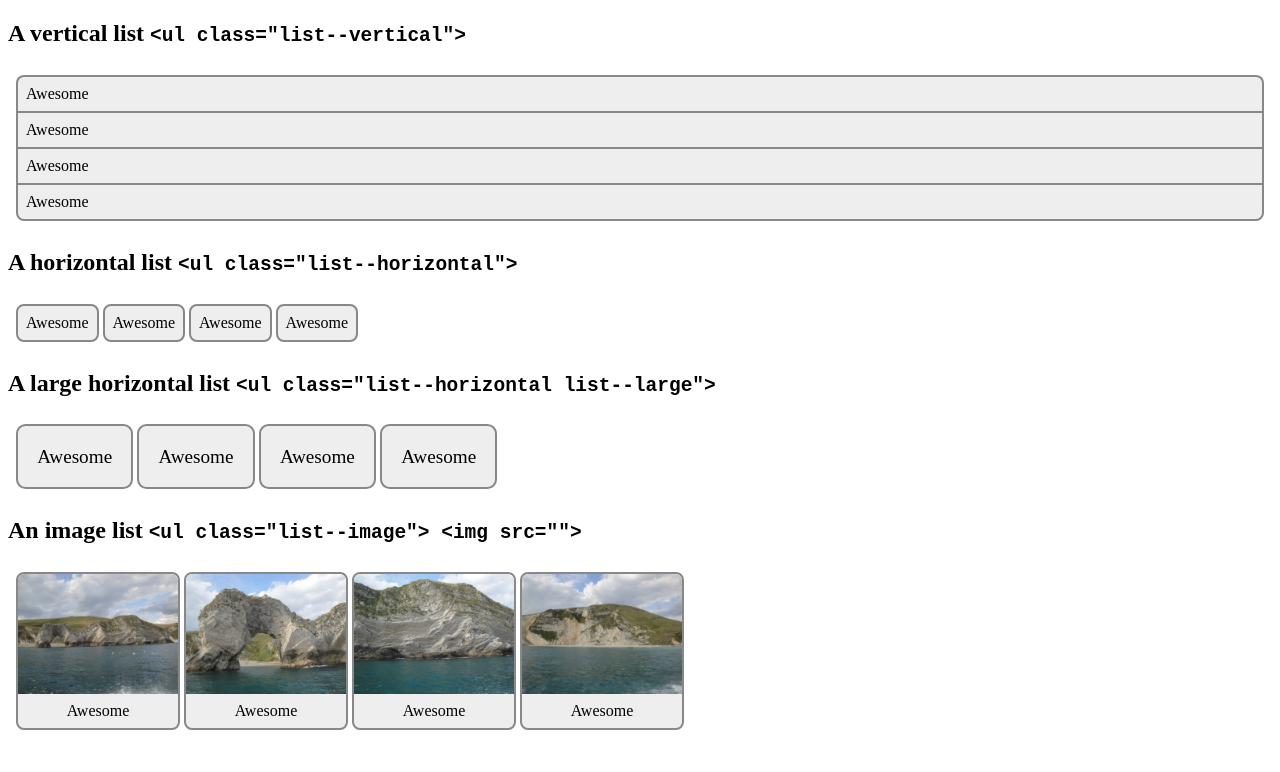
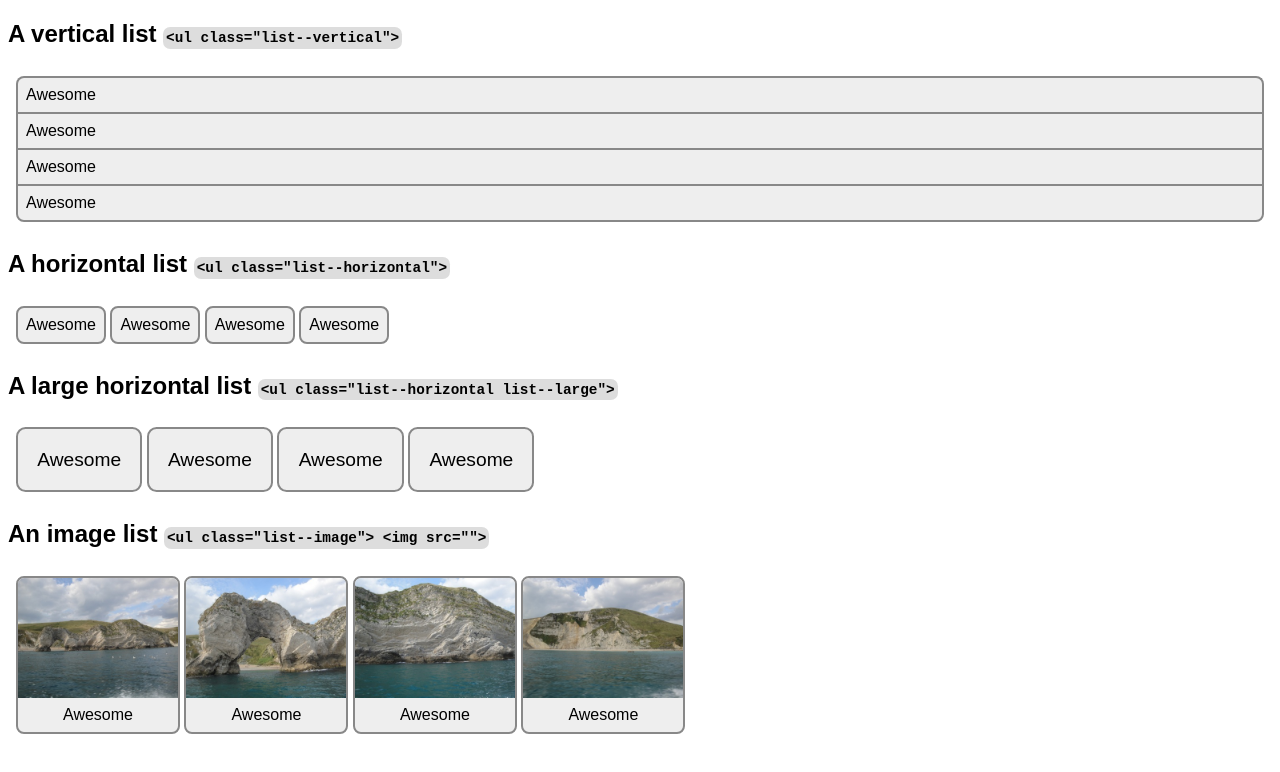
Before and after one commit to jackhughesweb/list.css, a plain HTML site: page examples/index.html in a window 1280 px wide. Drawn offline with Linux system fonts and the light colour scheme.

Commit message:
Added styling to examples page

```diff
--- a/examples/index.html
+++ b/examples/index.html
@@ -4,6 +4,18 @@
   <meta charset="UTF-8">
   <title>List.css</title>
   <link rel="stylesheet" href="../list.min.css">
+  <style>
+    html{
+      font-family: sans-serif;
+    }
+
+    code{
+      background-color: #ddd;
+      border-radius: 0.5em;
+      padding: 0.2em;
+      font-size: 0.9rem;
+    }
+  </style>
 </head>
 <body>
   <h2>A vertical list
```
